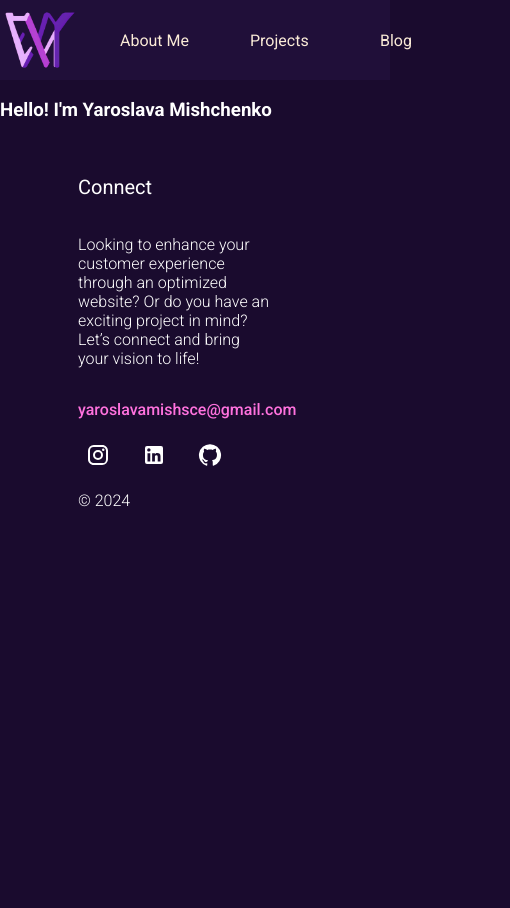
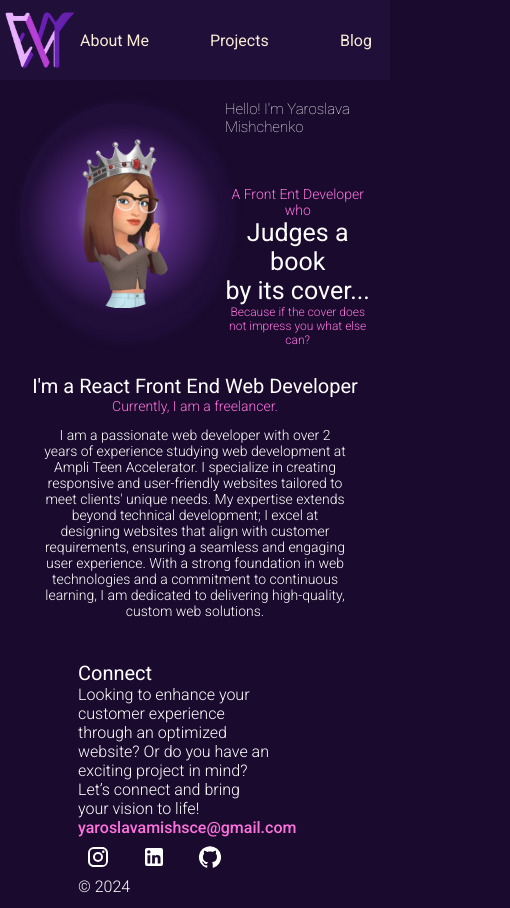
Before and after one commit to yaroslavami/portfolio, a React (Create React App) app: page / in a window 390 px wide. Shown: the whole page, 510 px wide, since content can reach past the window. Before the commit the page ends 844 px from the top, so only its background shows below. Built offline with nearby package versions, Linux system fonts and the light colour scheme.

Commit message:
home banner finished includes responsiveness

```diff
--- a/src/App.css
+++ b/src/App.css
@@ -1,6 +1,8 @@
 body{
     background-color: #1A0B2E;
+    color:white;
+}
+*{
     margin: 0;
     padding: 0;
-    color:white;
 }
--- a/src/Components/HomePage/Banner/HomeBanner.css
+++ b/src/Components/HomePage/Banner/HomeBanner.css
@@ -0,0 +1,118 @@
+.home-banner{
+    display:flex;
+    flex-direction: column;
+    justify-content:center;
+    padding: 2% 20%;
+}
+
+.intro, .description{
+    display:flex;
+    align-items: center;
+}
+.intro{
+    justify-content: center;
+}
+
+.intro img {
+    padding:7% 7% 7% 9%;
+    height: 260px;
+    border-radius: 50%;
+    background: rgb(221, 191, 248);
+    background: radial-gradient(circle, rgba(221, 191, 248, 1) 6%, rgba(118, 60, 172, 0.66) 30%, #210e3aee 63%);
+    box-shadow: 4px 4px 6px 6px #210e3adb;
+}
+
+.intro h5{
+    font-size: 15px;
+    font-weight: 200;
+    padding-bottom: 50px;
+}
+
+.home-banner p{
+    font-size: 18px;
+    font-weight: 300;
+}
+
+.intro p{
+    color: rgb(255, 114, 222);
+}
+
+.intro h2{
+    font-size: 50px;
+    font-weight: 400;
+}
+
+.baby-text{
+    font-size: 12px !important;
+}
+
+.description{
+    flex-direction: column;
+    padding: 2%;
+    text-align: left;
+}
+
+.description h2 {
+    padding-top: 6%;
+    font-size: 40px;
+    font-weight: 400;
+}
+
+.colored-text{
+    color: rgb(255, 114, 222);
+    padding-bottom: 4%;
+}
+
+.description p:last-child {
+    padding: 0 8%;
+}
+
+@media (max-width: 768px) {
+    .home-banner {
+        padding: 5% 10%;
+    }
+
+    .intro img {
+        height: 200px;
+    }
+
+    .intro h2 {
+        font-size: 30px;
+    }
+
+    .description h2 {
+        font-size: 25px;
+    }
+}
+
+@media (max-width: 480px) {
+    .home-banner {
+        padding: 5%;
+        flex-direction: column;
+    }
+
+    .intro img {
+        height: 180px;
+        margin-bottom: 10px;
+    }
+
+    .intro h2 {
+        font-size: 25px;
+        text-align: center;
+    }
+
+    .description h2 {
+        font-size: 20px;
+        text-align: center;
+    }
+
+    .home-banner p {
+        font-size: 14px;
+        text-align: center;
+    }
+
+    .description p:last-child {
+        padding: 0 5%;
+        text-align: center;
+    }
+}
--- a/src/Components/HomePage/Banner/HomeBanner.js
+++ b/src/Components/HomePage/Banner/HomeBanner.js
@@ -1,7 +1,24 @@
+import Image from '../../../Assets/Images/Iam.png';
+import './HomeBanner.css';
+
 const HomeBanner = () => {
     return (
-        <div>
-            <h3>Hello! I'm Yaroslava Mishchenko</h3>
+        <div className='home-banner'>
+            <div className="intro">
+                <img src={Image} alt='bitmoji'></img>
+                <div>
+                    <h5>Hello! I'm Yaroslava Mishchenko</h5>
+                    <p>A Front Ent Developer who</p>
+                    <h2>Judges a book <br/>by its cover... </h2>
+                    <p className='baby-text'>Because if the cover does not impress you what else can?</p>
+                </div>
+            </div>
+            <div className="description">
+                <h2>I'm a React Front End Web Developer</h2>
+                <p className='colored-text'>Currently, I am a freelancer.</p>
+                <p>I am a passionate web developer with over 2 years of experience studying web development at Ampli Teen Accelerator. I specialize in creating responsive and user-friendly websites tailored to meet clients' unique
+                    needs. My expertise extends beyond technical development; I excel at designing websites that align with  customer requirements, ensuring a seamless and engaging user experience. With a strong foundation in web technologies  and a commitment to continuous learning, I am dedicated to delivering high-quality, custom web solutions.</p>
+            </div>
         </div>
     );
 };
--- a/src/Components/HomePage/Home.js
+++ b/src/Components/HomePage/Home.js
@@ -1,7 +1,6 @@
 import HomeBanner from "./Banner/HomeBanner";
 
 const Home = () => {
-    console.log('rendering the page');
     return (
         <div>
             <HomeBanner/>
```
Also changed, not shown: src/Assets/Images/Iam.png (added).
